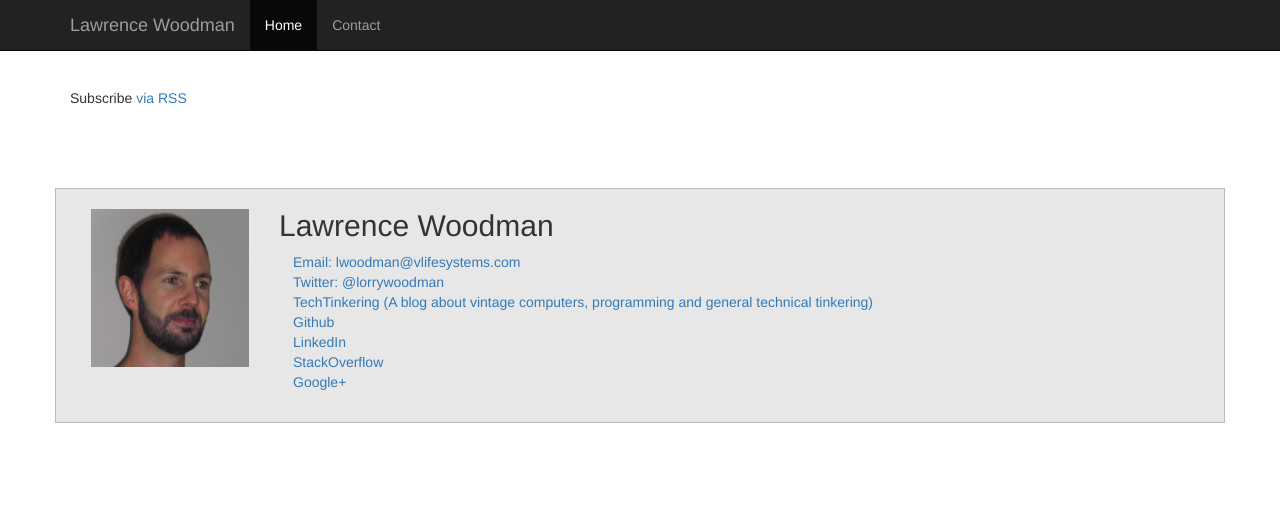
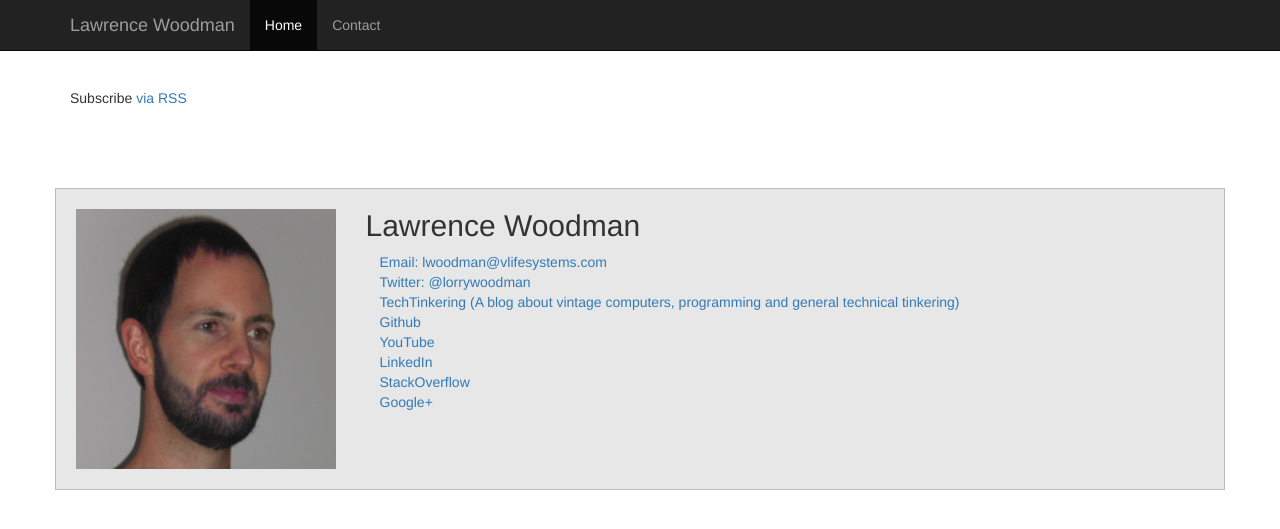
Before and after one commit to lawrencewoodman/lawrencewoodman.github.io, a Jekyll site: the page built from index.html, in a window 1280 px wide and 900 px high. Shown: the top 529 px of the window. Built offline with Jekyll 4.4.1, drawn with Linux system fonts in a browser that asks for light colours.

Commit message:
Make footer image bigger, improve layout
Also added my YouTube link.

```diff
--- a/_includes/footer.html
+++ b/_includes/footer.html
@@ -1,10 +1,11 @@
 <footer>
   <div id="footer" class="container" itemtype="http://schema.org/Person" itemscop="">
-    <div class="col-md-2">
+    <div class="row">
+      <div class="col-md-3">
         <img src="/images/profile.jpeg" class="img-responsive" itemprop"image">
       </div>
 
-    <div class="col-md-8">
+      <div class="col-md-9">
         <a name="contact">
         <h2 itemprop="name">Lawrence Woodman</h2>
         <ul>
@@ -12,10 +13,12 @@
           <li><a href="http://twitter.com/lorrywoodman">Twitter: @lorrywoodman</a></li>
           <li><a href="http://techtinkering.com">TechTinkering (A blog about vintage computers, programming and general technical tinkering)</a></li>
           <li><a href="https://github.com/lawrencewoodman">Github</a></li>
+          <li><a href="https://www.youtube.com/user/LawrenceWoodman">YouTube</a></li>
          <li><a href="http://uk.linkedin.com/in/lawrencewoodman">LinkedIn</a></li>
          <li><a href="http://stackoverflow.com/users/635293/lawrence-woodman">StackOverflow</a></li>
          <li><a href="https://profiles.google.com/u/0/108308415056519393766/" rel="me">Google+</a></li>
         </ul>
       </div>
     </div>
+  </div>
 </footer>
```
Lines whose indentation alone changed are shown as unchanged.
